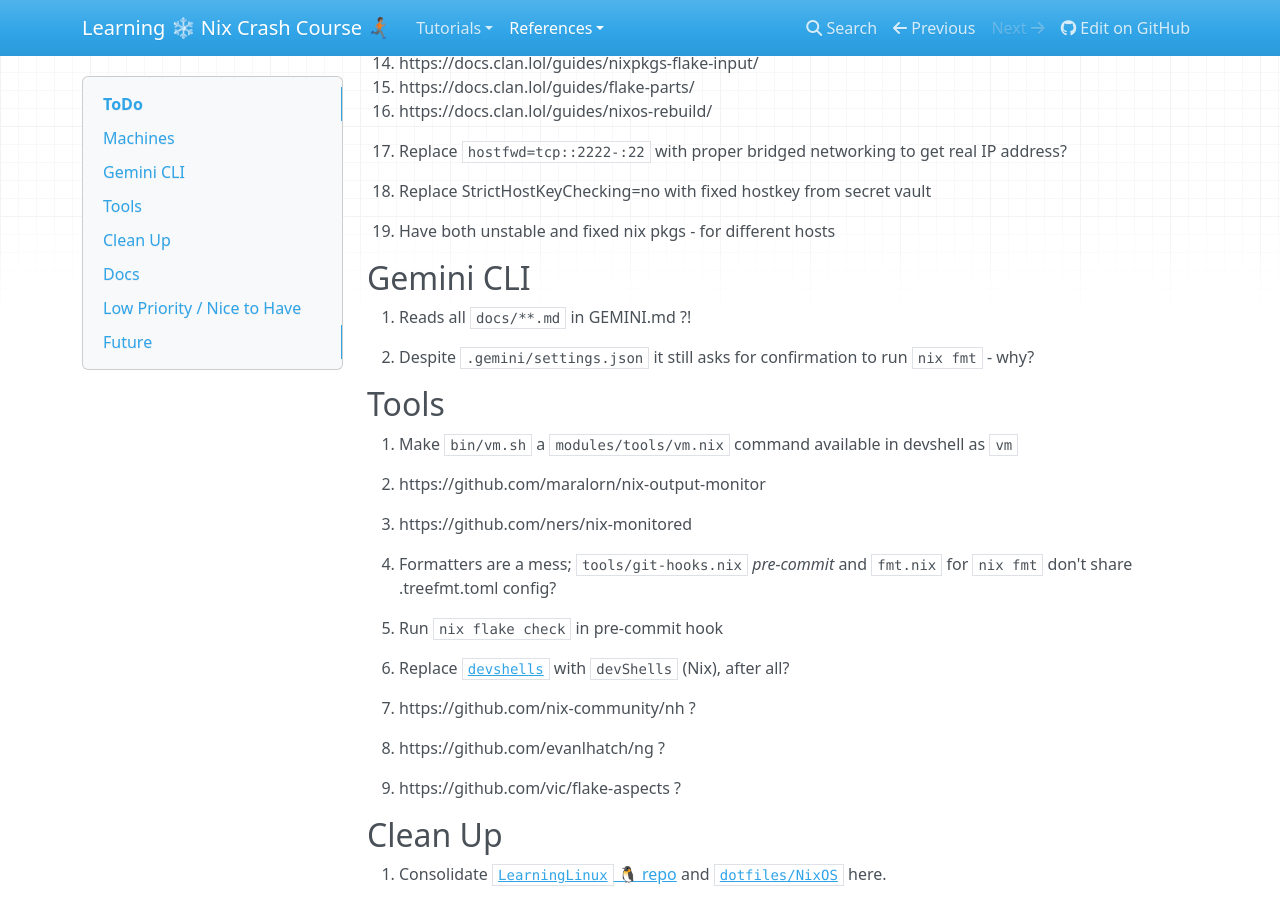
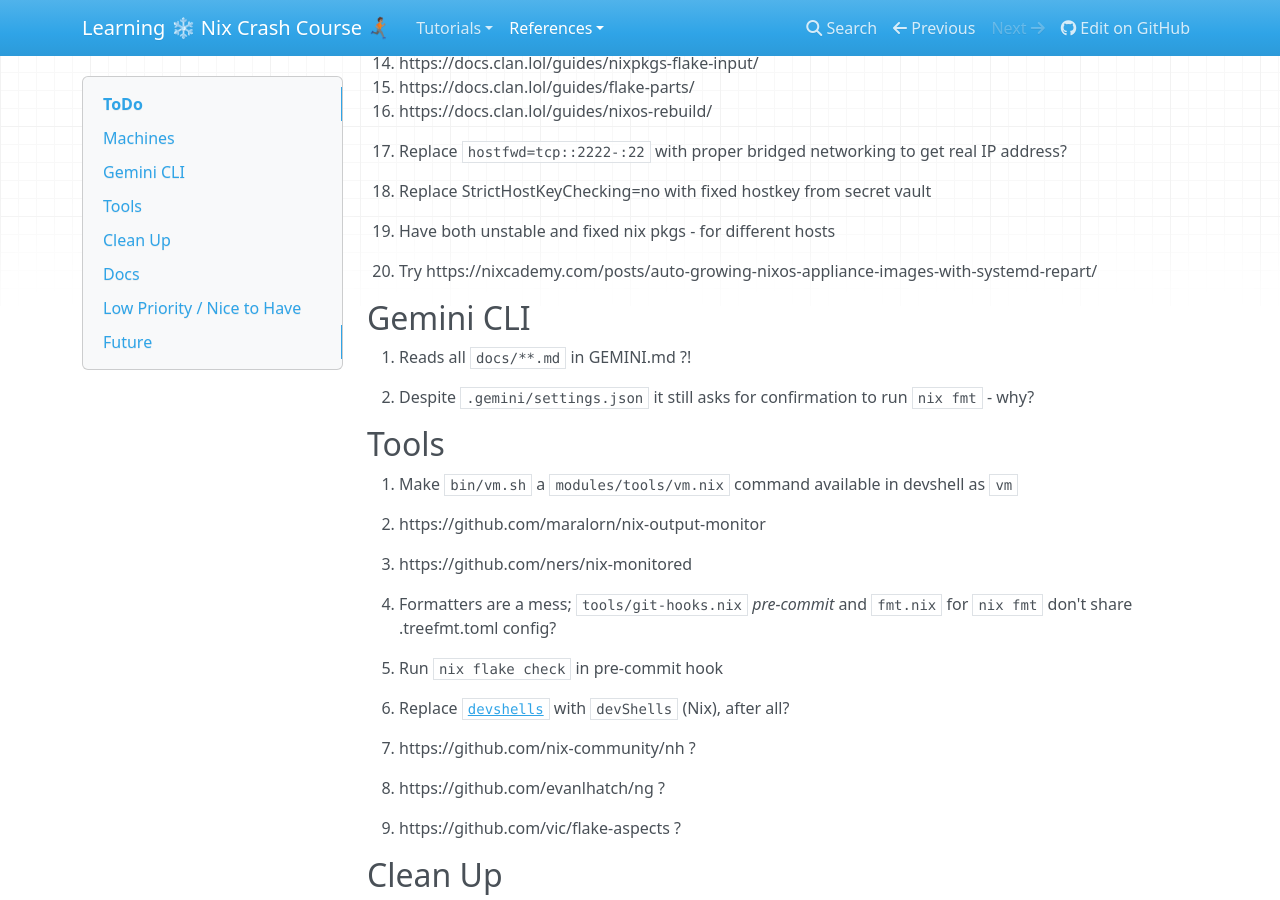
Before and after one commit to vorburger/nixfiles, an MkDocs documentation site: the page built from docs/docs/ToDo.md, in a window 1280 px wide and 900 px high, scrolled down 714 px. Built offline with MkDocs 1.6.1, drawn with Linux system fonts in a browser that asks for light colours; nearby versions of some CDN libraries.

Commit message:
Add ToDo task to investigate NixOS appliance images
Added a new task to explore auto-growing NixOS appliance images.

```diff
--- a/docs/docs/ToDo.md
+++ b/docs/docs/ToDo.md
@@ -41,6 +41,8 @@
 1. Replace StrictHostKeyChecking=no with fixed hostkey from secret vault
 
 1. Have both unstable and fixed nix pkgs - for different hosts
+
+1. Try https://nixcademy.com/posts/auto-growing-nixos-appliance-images-with-systemd-repart/
 
 ## Gemini CLI
 
```
